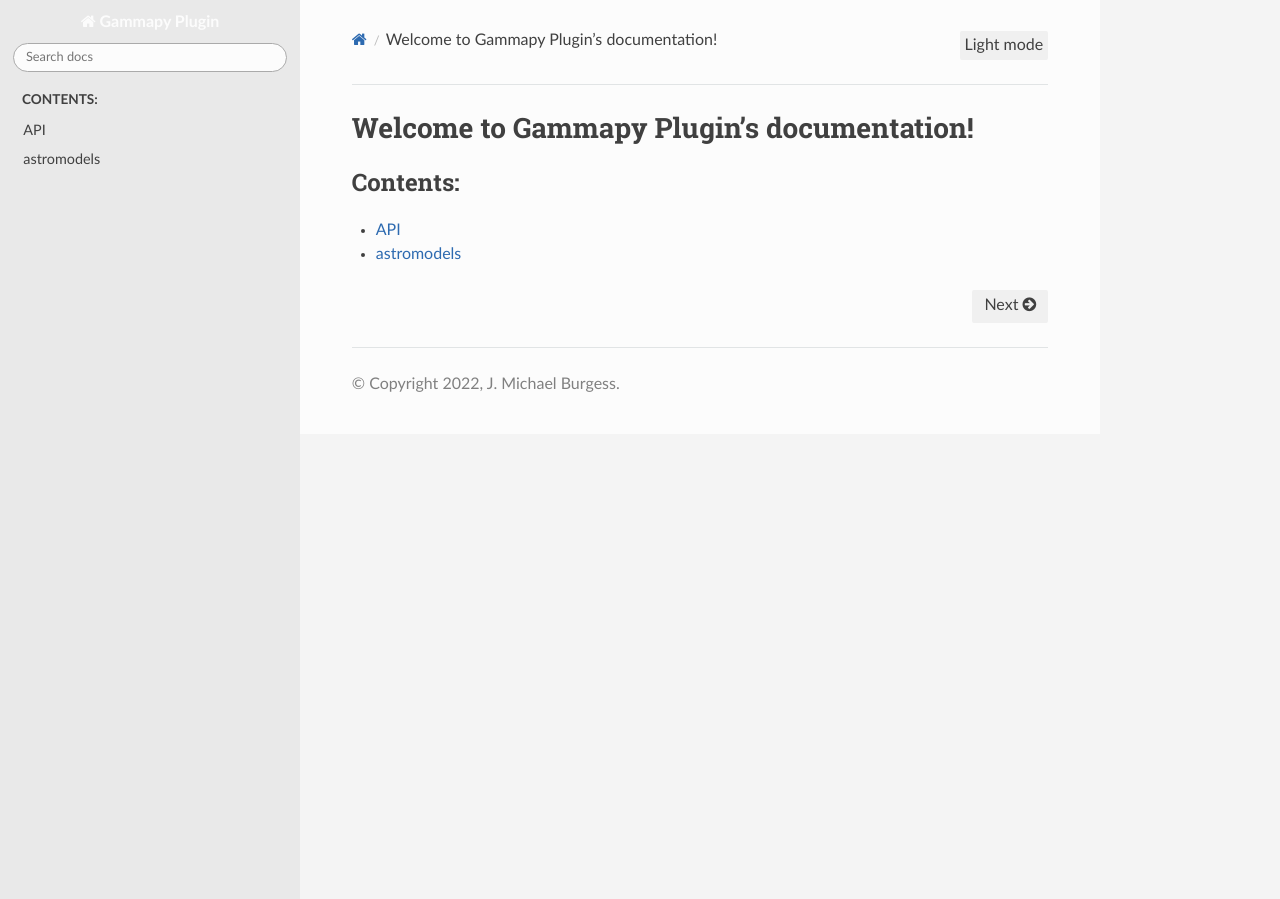
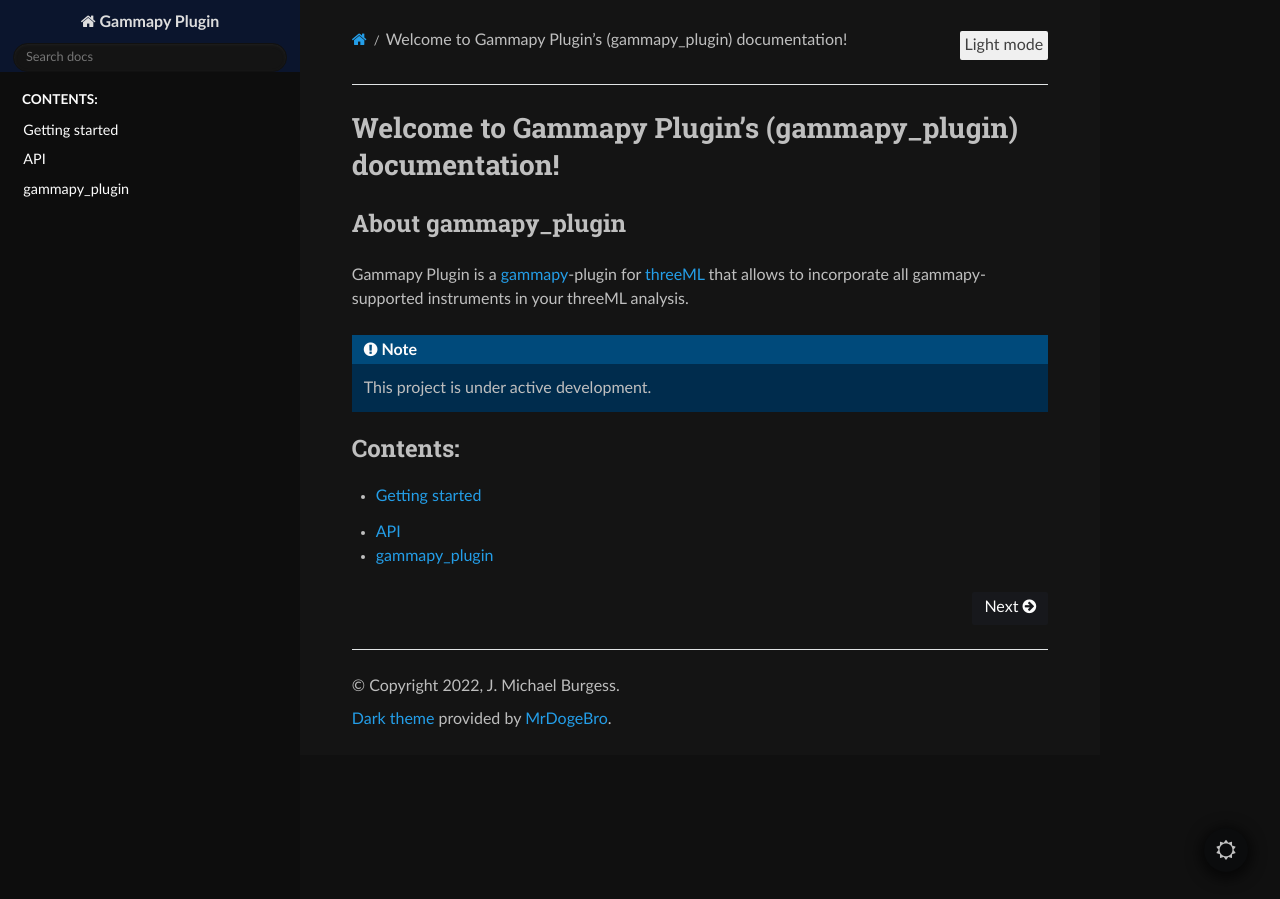
Before and after one commit to threeML/gammapy-plugin, a Sphinx documentation site: the page built from docs/index.rst, in a window 1280 px wide. Built offline with Sphinx 7.4.7 and the Read the Docs theme 3.1.0, drawn with Linux system fonts in a browser that asks for light colours; pages that are not in the unit, such as notebooks, are missing from menus.

Commit message:
getting started on docs

```diff
--- a/docs/api/modules.rst
+++ b/docs/api/modules.rst
@@ -1,4 +1,4 @@
-astromodels
+gammapy_plugin
 ===========
 
 .. toctree::
--- a/docs/conf.py
+++ b/docs/conf.py
@@ -62,10 +62,10 @@
     "sphinx.ext.autodoc",
     "sphinx.ext.mathjax",
     "sphinx.ext.viewcode",
-    "sphinx.ext.autodoc",
     "sphinx.ext.githubpages",
     "sphinx.ext.napoleon",
-    #    'rtds_action'
+    "sphinx_gallery.load_style",
+    "sphinx_rtd_dark_mode",
 ]
 
 
--- a/docs/index.rst
+++ b/docs/index.rst
@@ -1,8 +1,23 @@
-Welcome to Gammapy Plugin's documentation!
+Welcome to Gammapy Plugin's (gammapy_plugin) documentation!
 ======================================
 
+About gammapy_plugin
+--------------------
+
+Gammapy Plugin is a `gammapy`_-plugin for `threeML`_ that allows to incorporate all
+gammapy-supported instruments in your threeML analysis.
+
+.. _gammapy: https://gammapy.org/
+.. _threeML: https://threeml.readthedocs.io/en/stable/
+
+.. note::
+
+   This project is under active development.
+
+
 .. toctree::
-   :maxdepth: 2
+   :maxdepth: 3
    :caption: Contents:
 
+   intro
    api/API.rst
```
Also changed, not shown: docs/intro.rst (added, +14 -0 lines), docs/md_docs/crab_spectrum.md (added, +157 -0 lines).
